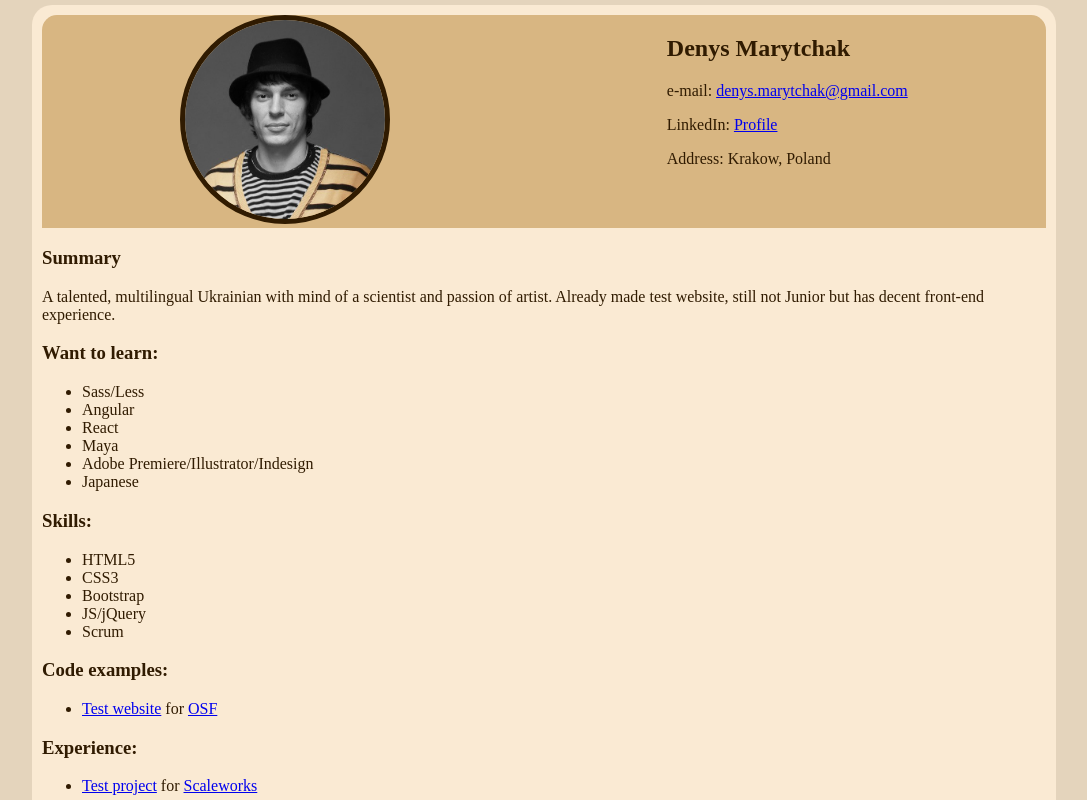
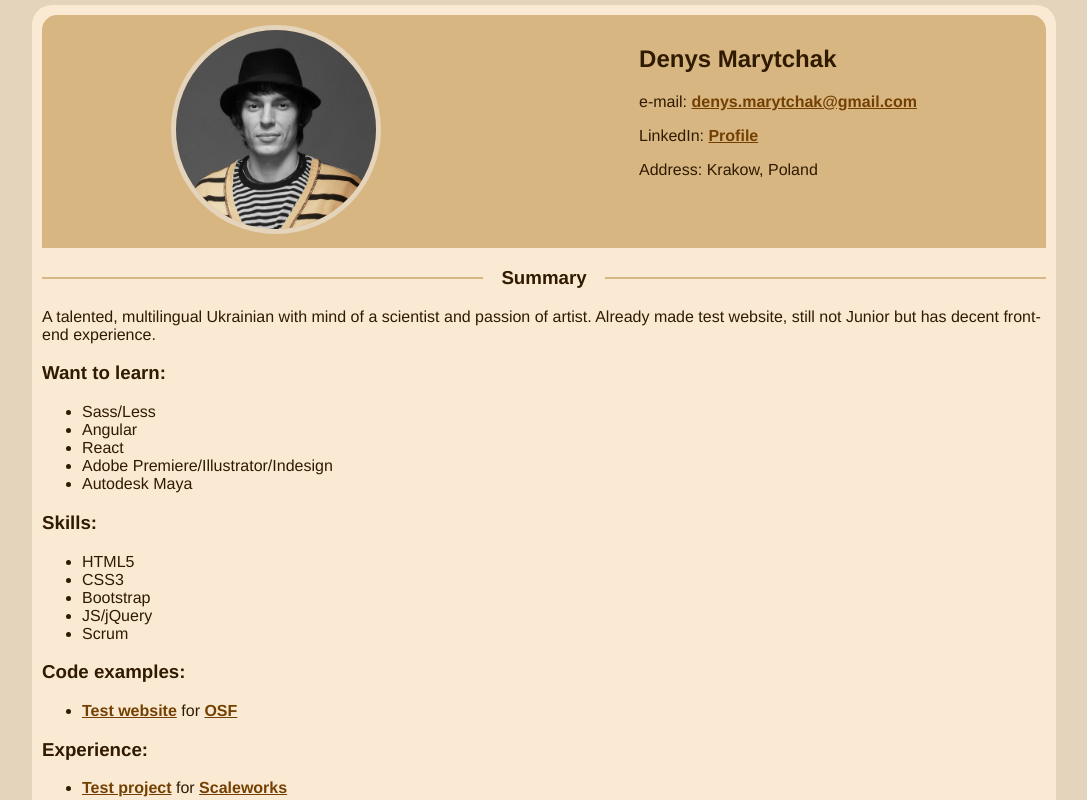
Before and after one commit to SonOfGlory/rsschool-cv, a plain HTML site: page index.html in a window 1280 px wide. Shown: the top 800 px of the page, without its empty margins (96-1183 px from the left). Drawn offline with Linux system fonts and the light colour scheme.

Commit message:
feat: HTML line divider, CSS divider styling

```diff
--- a/css/style.css
+++ b/css/style.css
@@ -1,10 +1,10 @@
 
 body {
     display: flex;
-    vertical-align: middle;
     margin: 5px;
+    font-family: "Helvetica", "Arial", sans-serif;
+    color: #301b01;
     background-color: #e4d4bc;
-    color: #301b01;
 }
 
 main {
@@ -15,21 +15,55 @@ main {
 }
 
 section {
-margin: 10px;
+    margin: 10px;
+    vertical-align: middle;
+}
+
+a {
+    color: #744002;
+    font-weight: bold;
+
 }
 
 .personal-info {
-    border-top-left-radius: 15px;
-    border-top-right-radius: 15px;
     display: flex;
     flex-direction: row;
     justify-content: space-around;
+    padding: 10px 0px;
+    color: #301b01;
     background-color: #d8b682;
-    color: #301b01;
+    border-top-left-radius: 15px;
+    border-top-right-radius: 15px;
 }
 
 .photo img {
     width: 200px;
-    border: solid #301b01 5px;
+    border: solid #e4d4bc 5px;
     border-radius: 50%;
 }
+
+/*                                                     Divider                                                     */
+
+/* Base Divider class */
+.divider {
+    display: flex;
+  }
+  .divider:before,
+  .divider:after {
+    content: "";
+    flex: 1;
+  }
+
+  /* Base line */
+  .line {
+    align-items: center;
+    margin: 1em -1em 1em;
+  }
+  .line:before, .line:after {
+    height: 2px;
+    margin: 0 1em;
+  }
+
+  .line-light:before, .line-light:after {
+    background: #d8b682;
+  }
--- a/index.html
+++ b/index.html
@@ -25,7 +25,7 @@
             </div>
         </section>
         <section class="summary">
-            <h3>Summary</h3>
+            <h3 class="divider line line-light">Summary</h3>
             <p>
                 A talented, multilingual Ukrainian with mind of a scientist and passion of artist.
                 Already made test website, still not Junior but has decent front-end experience.
@@ -35,9 +35,8 @@
                 <li>Sass/Less</li>
                 <li>Angular</li>
                 <li>React</li>
-                <li>Maya</li>
                 <li>Adobe Premiere/Illustrator/Indesign</li>
-                <li>Japanese</li>
+                <li>Autodesk Maya</li>
             </ul>
         </section>
         <section class="skills">
```
